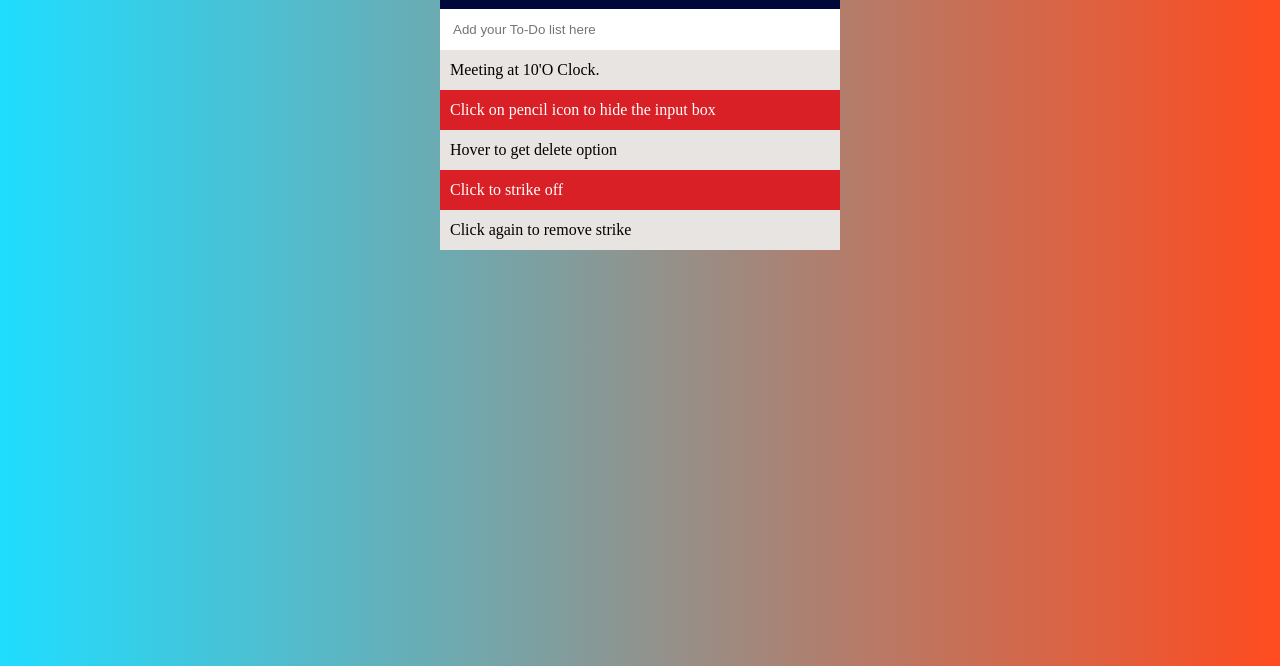
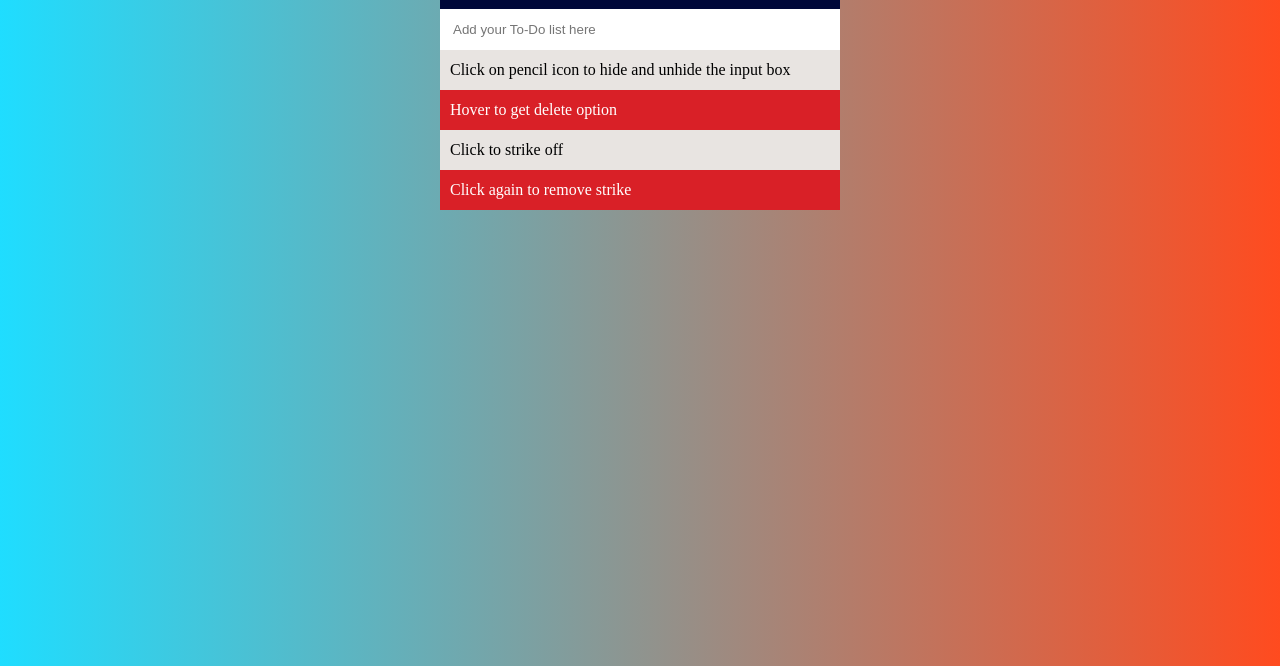
Before and after one commit to AUFS009120/TO-DO, a plain HTML site: page index.html in a window 1280 px wide. Shown: the part 134-800 px from the top of the page. Drawn offline with Linux system fonts and the light colour scheme.

Commit message:
Updated the content.

```diff
--- a/index.html
+++ b/index.html
@@ -15,8 +15,7 @@
         <input type="text" placeholder="Add your To-Do list here">
 
         <ul>
-          <li><span><i class="fa fa-trash-o"></i></span> Meeting at 10'O Clock.</li>
-          <li><span><i class="fa fa-trash-o"></i></span> Click on pencil icon to hide the input box</li>
+          <li><span><i class="fa fa-trash-o"></i></span> Click on pencil icon to hide and unhide the input box</li>
           <li><span><i class="fa fa-trash-o"></i></span> Hover to get delete option</li>
           <li><span><i class="fa fa-trash-o"></i></span> Click to strike off</li>
           <li><span><i class="fa fa-trash-o"></i></span> Click again to remove strike</li>
```
